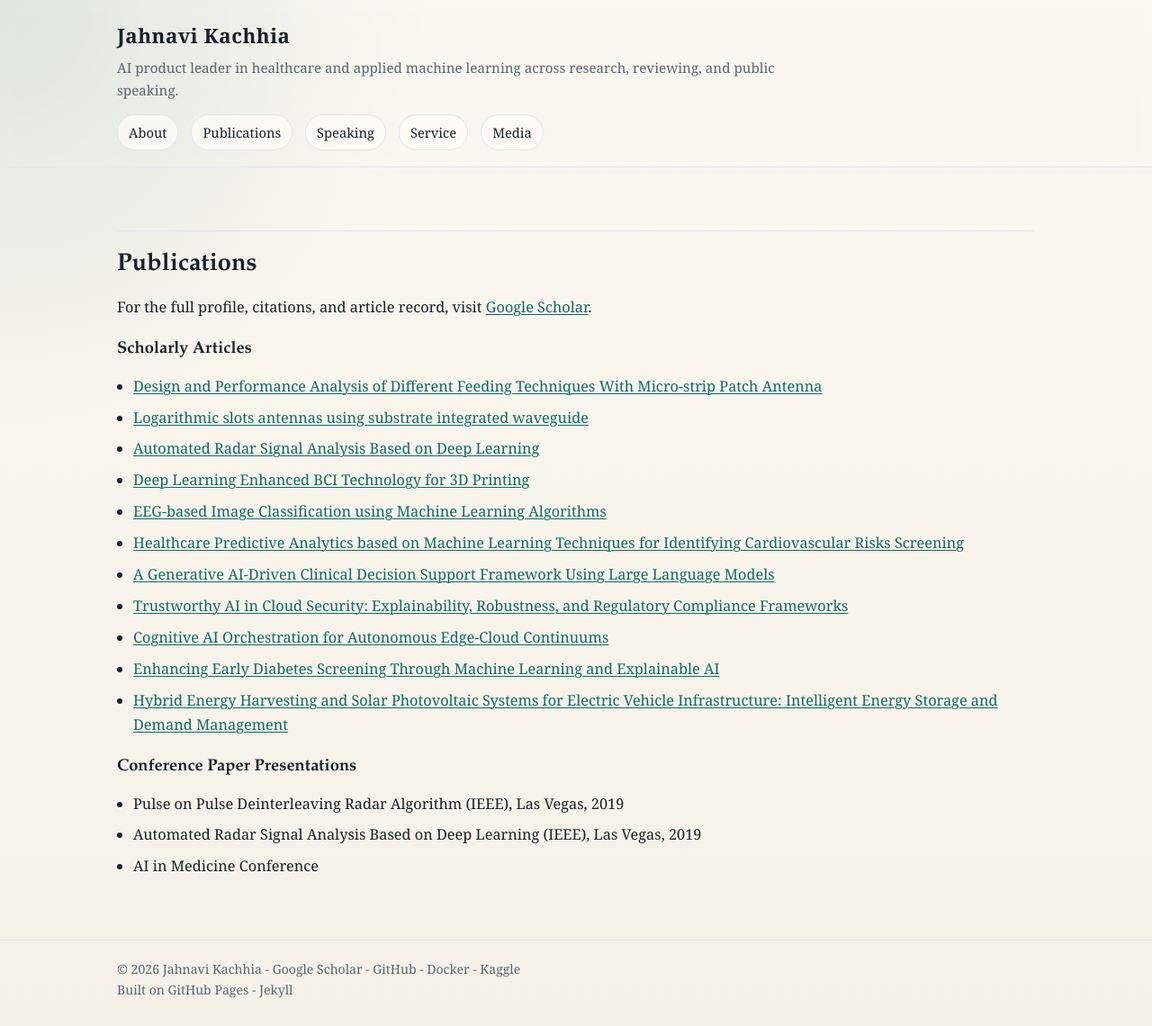
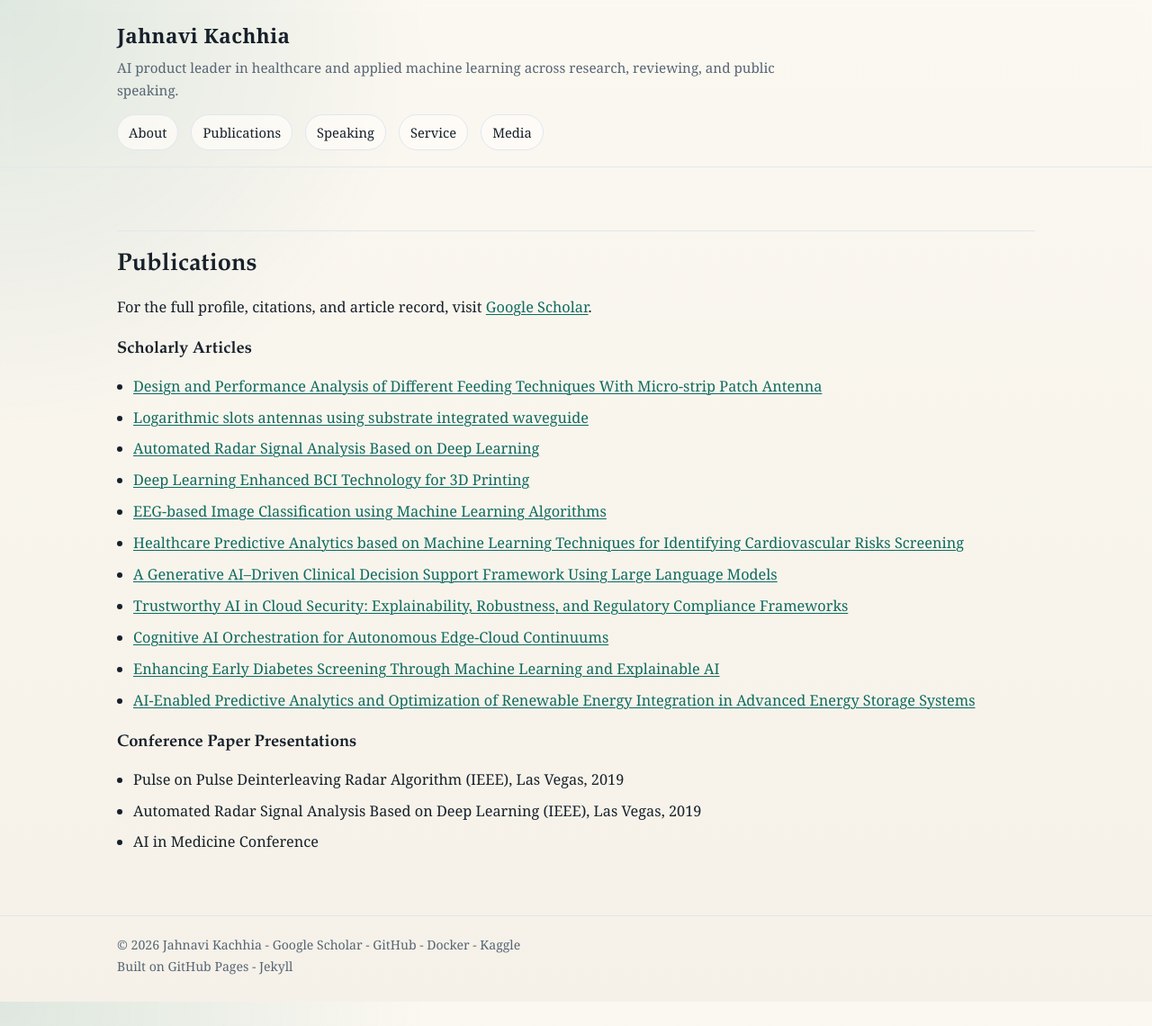
Before and after one commit to jahnavik186/jahnavik186.github.io, a Jekyll site: the page built from publications.md, in a window 1280 px wide. Shown: the whole page at 90% size. Built offline with Jekyll 4.4.1, drawn with Linux system fonts in a browser that asks for light colours.

Commit message:
Update publications list

```diff
--- a/publications.md
+++ b/publications.md
@@ -16,11 +16,11 @@ For the full profile, citations, and article record, visit [Google Scholar]({{ s
 - [Deep Learning Enhanced BCI Technology for 3D Printing](https://ieeexplore.ieee.org/abstract/document/9298124)
 - [EEG-based Image Classification using Machine Learning Algorithms](https://ieeexplore.ieee.org/abstract/document/9375931)
 - [Healthcare Predictive Analytics based on Machine Learning Techniques for Identifying Cardiovascular Risks Screening](https://ijcet.evegenis.org/index.php/ijcet/article/view/4509)
-- [A Generative AI-Driven Clinical Decision Support Framework Using Large Language Models](https://al-kindipublisher.com/index.php/jcsts/article/view/12285)
+- [A Generative AI–Driven Clinical Decision Support Framework Using Large Language Models](https://al-kindipublisher.com/index.php/jcsts/article/view/12285)
 - [Trustworthy AI in Cloud Security: Explainability, Robustness, and Regulatory Compliance Frameworks](https://ieeexplore.ieee.org/abstract/document/11484322)
-- [Cognitive AI Orchestration for Autonomous Edge-Cloud Continuums](https://www.researchgate.net/profile/Jahnavi-Kachhia-2/publication/400790981_Cognitive_AI_Orchestration_for_Autonomous_Edge-_Cloud_Continuums/links/6990b3b764ca8a38208cf814/Cognitive-AI-Orchestration-for-Autonomous-Edge-Cloud-Continuums.pdf)
+- [Cognitive AI Orchestration for Autonomous Edge-Cloud Continuums](https://ieeexplore.ieee.org/document/11507837)
 - [Enhancing Early Diabetes Screening Through Machine Learning and Explainable AI](https://ieeexplore.ieee.org/abstract/document/11459057)
-- [Hybrid Energy Harvesting and Solar Photovoltaic Systems for Electric Vehicle Infrastructure: Intelligent Energy Storage and Demand Management](https://ticresearch.com/)
+- [AI-Enabled Predictive Analytics and Optimization of Renewable Energy Integration in Advanced Energy Storage Systems](https://ticresearch.com/)
 
 ### Conference Paper Presentations
 
```
